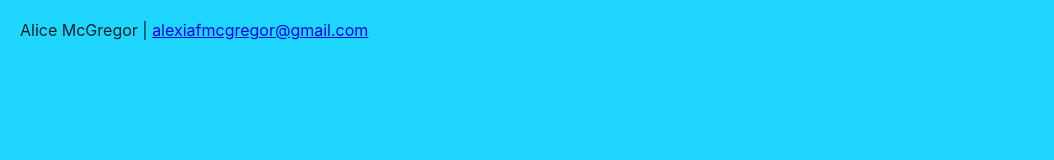
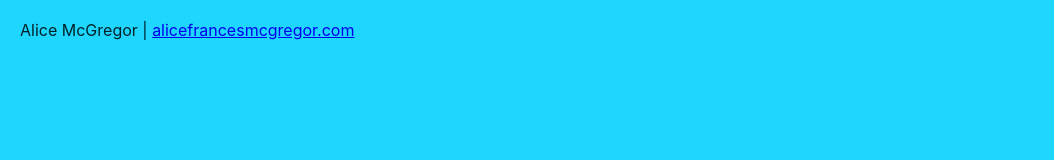
Before and after one commit to A-F-McG/hello-from-alice, a React (Create React App) app: page / in a window 1280 px wide. Shown: the top 160 px of the page, without its empty margins (0-1054 px from the left). Built offline with nearby package versions, Linux system fonts and the light colour scheme.

Commit message:
email change

```diff
--- a/src/pages/landingPage/landingPage.component.tsx
+++ b/src/pages/landingPage/landingPage.component.tsx
@@ -38,7 +38,7 @@ export function LandingPage() {
       <div className={`contact-details ${getBackgroundClass(scrollY)}`}>
         Alice McGregor |&nbsp;
         <a href="mailto:alicefrancesmcgregor@gmail.com">
-          alexiafmcgregor@gmail.com
+          alicefrancesmcgregor.com
         </a>
       </div>
 
```
